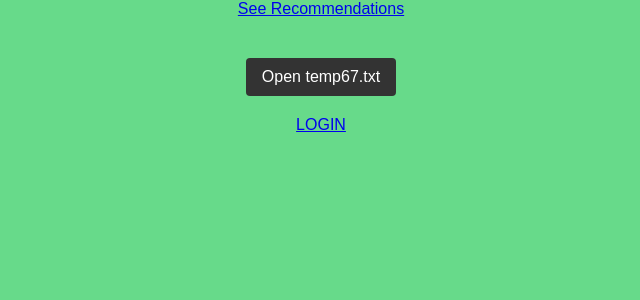
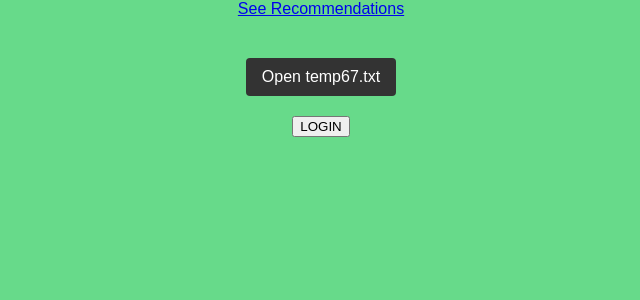
Before and after one commit to Jeytex/Flash-Project, a Flask app: page / in a window 1280 px wide. Shown: the part 391-691 px from the top of the page, without its empty margins (319-959 px from the left). Run offline with Flask 3, Linux system fonts and the light colour scheme; some libraries are stand-ins or nearby versions.

Commit message:
loginbtn2

```diff
--- a/templates/index.html
+++ b/templates/index.html
@@ -39,7 +39,7 @@
 </div>
 
 <!-- Use url_for with the name of the function, not the HTML file -->
-<a href="{{ url_for('other_page') }}" class="btn btn-primary">LOGIN</a>
+<button href="{{ url_for('other_page') }}" class="btn btn-primary">LOGIN</button>
 
 
 </body>
```
